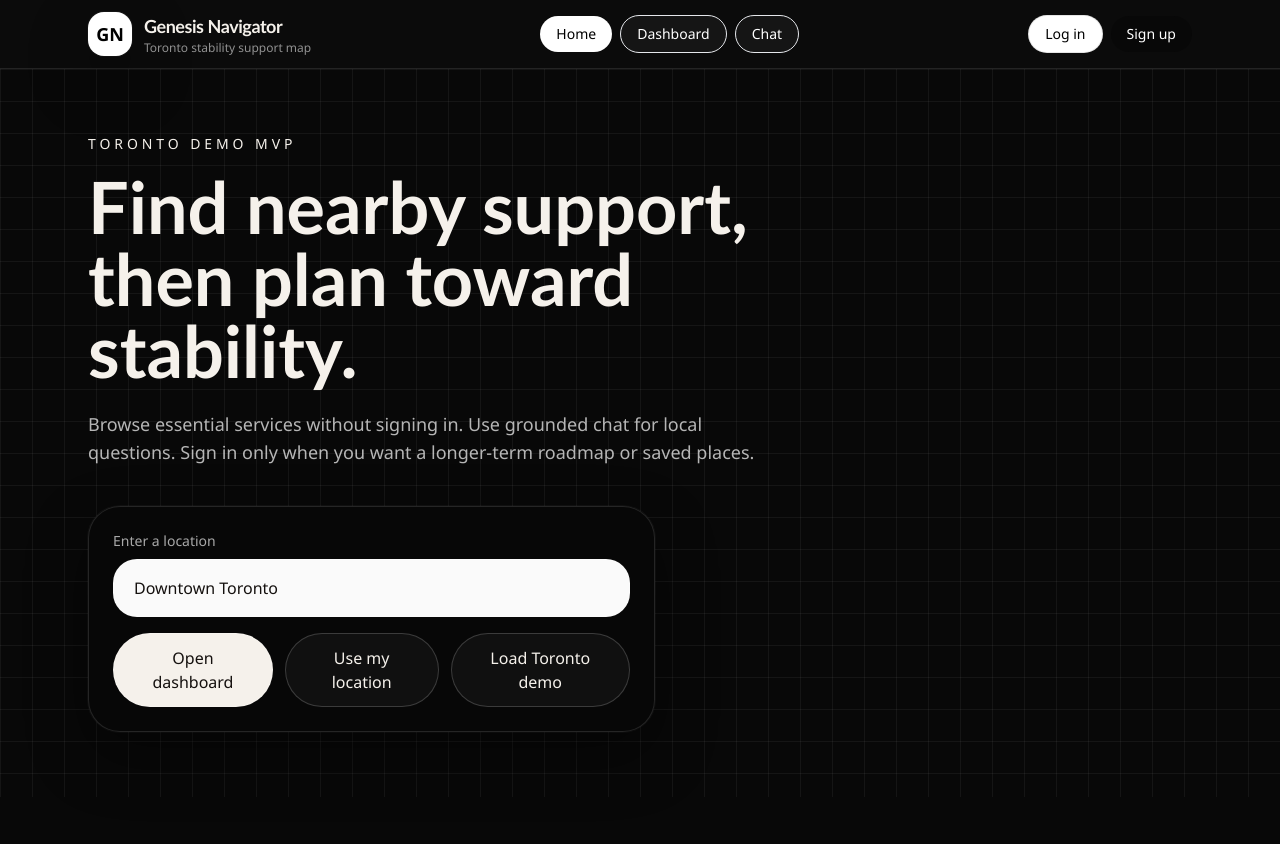
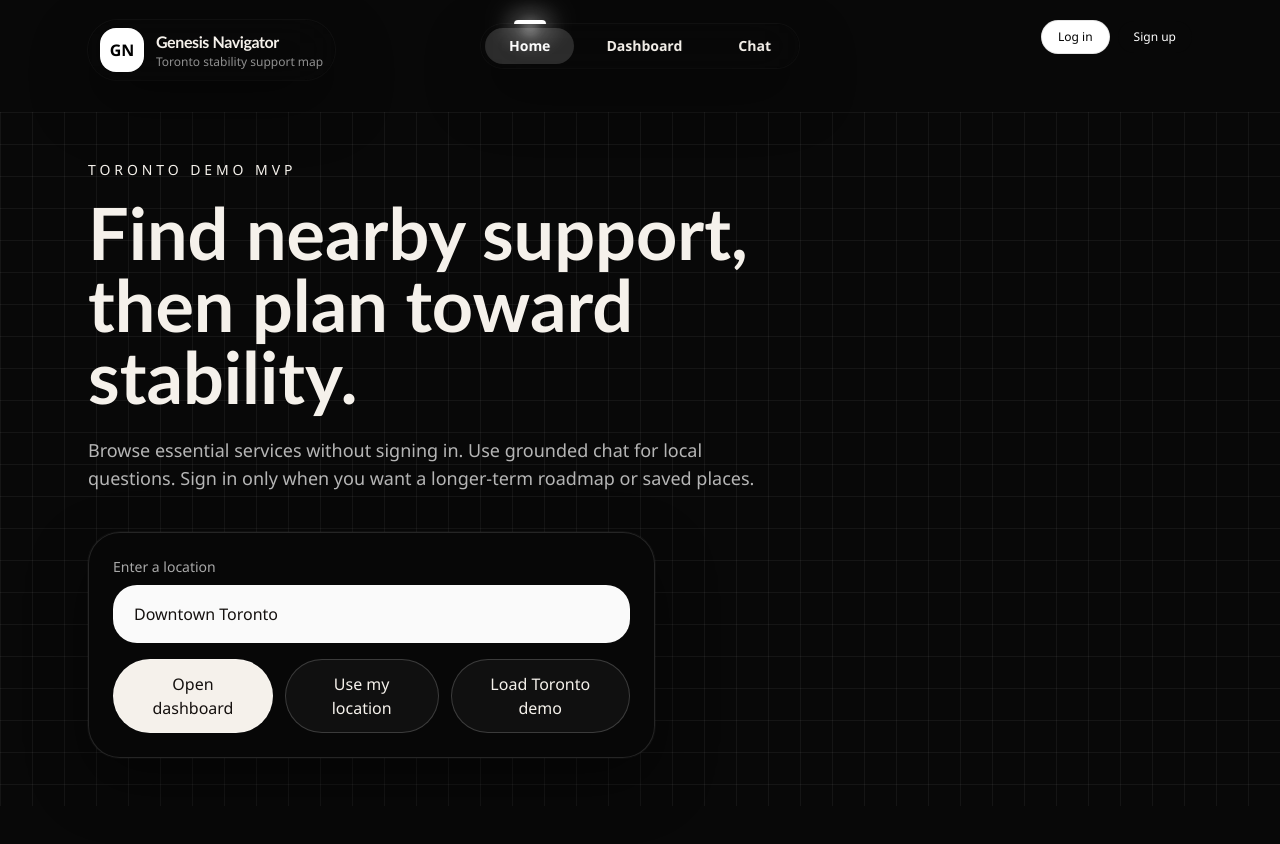
Before and after one commit to raihanCarder/genaigenesis2026, a Next.js app: page / in a window 1280 px wide. Before the commit the page ends 800 px from the top, so only its background shows below. Built offline with nearby package versions, Linux system fonts and the light colour scheme; no server answers.

Commit message:
"feat: updated navbar"

```diff
--- a/app/layout.tsx
+++ b/app/layout.tsx
@@ -15,7 +15,7 @@ export default function RootLayout({ children }: Readonly<{ children: React.Reac
         <Providers>
           <div className="min-h-screen">
             <TopNav />
-            <main>{children}</main>
+            <main className="min-h-screen pb-28 pt-24 md:pb-10 md:pt-28">{children}</main>
           </div>
         </Providers>
       </body>
--- a/app/page.tsx
+++ b/app/page.tsx
@@ -3,7 +3,7 @@ import { LocationEntry } from "@/components/location-entry";
 export default function HomePage() {
   return (
     <div className="grid-lines">
-      <section className="mx-auto flex min-h-[calc(100vh-72px)] max-w-6xl flex-col justify-center gap-10 px-4 py-12 md:px-6">
+      <section className="mx-auto flex min-h-[calc(100vh-12rem)] max-w-6xl flex-col justify-center gap-10 px-4 py-12 md:min-h-[calc(100vh-10rem)] md:px-6">
         <div className="max-w-3xl">
           <p className="text-sm uppercase tracking-[0.28em] text-white/48">
             Toronto demo MVP
--- a/components/sign-in-button.tsx
+++ b/components/sign-in-button.tsx
@@ -148,7 +148,7 @@ export function SignInButton({ compact = false }: { compact?: boolean }) {
               onClick={() => openDialog("sign-in")}
               disabled={pending}
               className={cn(
-              "rounded-full border border-black/10 bg-white px-4 py-2 text-sm font-medium text-black transition hover:bg-black/5 disabled:opacity-60",
+                "rounded-full border border-black/10 bg-white px-4 py-2 text-sm font-medium text-black transition hover:bg-[#ece7df] disabled:opacity-60",
                 compact && "px-3 py-1.5 text-xs"
               )}
             >
@@ -159,7 +159,7 @@ export function SignInButton({ compact = false }: { compact?: boolean }) {
               onClick={() => openDialog("sign-up")}
               disabled={pending}
               className={cn(
-              "rounded-full bg-ink px-4 py-2 text-sm font-medium text-white transition hover:bg-accentDark disabled:opacity-60",
+                "rounded-full bg-ink px-4 py-2 text-sm font-medium text-white transition hover:bg-white hover:text-black disabled:opacity-60",
                 compact && "px-3 py-1.5 text-xs"
               )}
             >
@@ -177,7 +177,10 @@ export function SignInButton({ compact = false }: { compact?: boolean }) {
               <div className="flex items-start justify-between gap-4">
                 <div>
                   <p className="text-xs uppercase tracking-[0.22em] text-black/45">Account</p>
-                  <h2 id="auth-dialog-title" className="mt-2 font-display text-3xl font-semibold">
+                  <h2
+                    id="auth-dialog-title"
+                    className="mt-2 font-display text-3xl font-semibold text-black"
+                  >
                     {mode === "sign-in" ? "Log in" : "Create account"}
                   </h2>
                   <p className="mt-2 text-sm text-black/65">
@@ -229,7 +232,7 @@ export function SignInButton({ compact = false }: { compact?: boolean }) {
                     autoComplete="email"
                     value={email}
                     onChange={(event) => setEmail(event.target.value)}
-                    className="rounded-2xl border border-black/10 bg-white px-4 py-3 text-sm outline-none transition focus:border-accent"
+                    className="rounded-2xl border border-black/10 bg-white px-4 py-3 text-sm text-black outline-none transition placeholder:text-black/35 focus:border-accent"
                     placeholder="you@example.com"
                     disabled={pending}
                   />
@@ -242,7 +245,7 @@ export function SignInButton({ compact = false }: { compact?: boolean }) {
                     autoComplete={mode === "sign-in" ? "current-password" : "new-password"}
                     value={password}
                     onChange={(event) => setPassword(event.target.value)}
-                    className="rounded-2xl border border-black/10 bg-white px-4 py-3 text-sm outline-none transition focus:border-accent"
+                    className="rounded-2xl border border-black/10 bg-white px-4 py-3 text-sm text-black outline-none transition placeholder:text-black/35 focus:border-accent"
                     placeholder="At least 6 characters"
                     disabled={pending}
                   />
@@ -256,7 +259,7 @@ export function SignInButton({ compact = false }: { compact?: boolean }) {
                       autoComplete="new-password"
                       value={confirmPassword}
                       onChange={(event) => setConfirmPassword(event.target.value)}
-                      className="rounded-2xl border border-black/10 bg-white px-4 py-3 text-sm outline-none transition focus:border-accent"
+                      className="rounded-2xl border border-black/10 bg-white px-4 py-3 text-sm text-black outline-none transition placeholder:text-black/35 focus:border-accent"
                       placeholder="Repeat your password"
                       disabled={pending}
                     />
--- a/components/top-nav.tsx
+++ b/components/top-nav.tsx
@@ -1,57 +1,56 @@
 "use client";
 
 import Link from "next/link";
-import { usePathname } from "next/navigation";
+import {
+  Heart,
+  House,
+  LayoutDashboard,
+  Map,
+  MessageSquareText
+} from "lucide-react";
 import { SignInButton } from "@/components/sign-in-button";
-import { cn } from "@/lib/utils";
+import { NavBar } from "@/components/ui/tubelight-navbar";
 import { useAppStore } from "@/store/app-store";
 
-const publicLinks = [
-  { href: "/", label: "Home" },
-  { href: "/dashboard", label: "Dashboard" },
-  { href: "/chat", label: "Chat" }
+const publicItems = [
+  { name: "Home", url: "/", icon: House },
+  { name: "Dashboard", url: "/dashboard", icon: LayoutDashboard },
+  { name: "Chat", url: "/chat", icon: MessageSquareText }
 ];
 
-const privateLinks = [
-  { href: "/plan", label: "Plan" },
-  { href: "/saved", label: "Saved" }
+const privateItems = [
+  { name: "Plan", url: "/plan", icon: Map },
+  { name: "Saved", url: "/saved", icon: Heart }
 ];
 
 export function TopNav() {
-  const pathname = usePathname();
   const user = useAppStore((state) => state.user);
-  const links = user ? [...publicLinks, ...privateLinks] : publicLinks;
+  const items = user ? [...publicItems, ...privateItems] : publicItems;
 
   return (
-    <header className="sticky top-0 z-40 border-b border-white/10 bg-[#0b0b0b]">
-      <div className="mx-auto flex max-w-6xl items-center justify-between gap-4 px-4 py-3 md:px-6">
-        <Link href="/" className="flex items-center gap-3">
-          <div className="grid h-11 w-11 place-items-center rounded-2xl bg-white text-lg font-bold text-black shadow-card">
-            GN
+    <>
+      <div className="fixed inset-x-0 top-0 z-40">
+        <div className="mx-auto flex max-w-6xl items-start justify-between gap-4 px-4 pt-4 md:px-6 md:pt-5">
+          <Link
+            href="/"
+            className="flex items-center gap-3 rounded-full bg-[#0b0b0b]/88 px-3 py-2 shadow-card backdrop-blur-xl transition"
+          >
+            <div className="grid h-10 w-10 place-items-center rounded-2xl bg-white text-sm font-bold text-black md:h-11 md:w-11 md:text-base">
+              GN
+            </div>
+            <div className="hidden lg:block">
+              <div className="font-display text-base font-semibold tracking-tight">
+                Genesis Navigator
+              </div>
+              <div className="text-xs text-white/55">Toronto stability support map</div>
+            </div>
+          </Link>
+          <div className="shrink-0">
+            <SignInButton compact />
           </div>
-          <div>
-            <div className="font-display text-lg font-semibold tracking-tight">Genesis Navigator</div>
-            <div className="text-xs text-white/55">Toronto stability support map</div>
-          </div>
-        </Link>
-        <nav className="hidden items-center gap-2 md:flex">
-          {links.map((link) => (
-            <Link
-              key={link.href}
-              href={link.href}
-              className={cn(
-                "rounded-full px-4 py-2 text-sm transition",
-                pathname === link.href
-                  ? "bg-white text-black"
-                  : "border border-white/12 bg-white/[0.04] text-white hover:bg-white/[0.1]"
-              )}
-            >
-              {link.label}
-            </Link>
-          ))}
-        </nav>
-        <SignInButton />
+        </div>
       </div>
-    </header>
+      <NavBar items={items} />
+    </>
   );
 }
--- /dev/null
+++ b/components/ui/tubelight-navbar.tsx
@@ -0,0 +1,112 @@
+"use client";
+
+import React, { useEffect, useState } from "react";
+import { motion } from "framer-motion";
+import Link from "next/link";
+import { usePathname } from "next/navigation";
+import type { LucideIcon } from "lucide-react";
+import { cn } from "@/lib/utils";
+
+export interface NavItem {
+  name: string;
+  url: string;
+  icon: LucideIcon;
+}
+
+interface NavBarProps {
+  items: NavItem[];
+  className?: string;
+}
+
+function getActiveItem(items: NavItem[], pathname: string) {
+  if (!items.length) {
+    return null;
+  }
+
+  if (pathname.startsWith("/services/")) {
+    return items.find((item) => item.url === "/dashboard") ?? null;
+  }
+
+  return (
+    items.find((item) => item.url === pathname) ??
+    items.find((item) => item.url !== "/" && pathname.startsWith(`${item.url}/`)) ??
+    (pathname === "/" ? items.find((item) => item.url === "/") ?? null : null)
+  );
+}
+
+export function NavBar({ items, className }: NavBarProps) {
+  const pathname = usePathname();
+  const [activeTab, setActiveTab] = useState(items[0]?.name ?? "");
+  const [isMobile, setIsMobile] = useState(false);
+
+  useEffect(() => {
+    const activeItem = getActiveItem(items, pathname);
+    setActiveTab(activeItem?.name ?? items[0]?.name ?? "");
+  }, [items, pathname]);
+
+  useEffect(() => {
+    const handleResize = () => {
+      setIsMobile(window.innerWidth < 768);
+    };
+
+    handleResize();
+    window.addEventListener("resize", handleResize);
+    return () => window.removeEventListener("resize", handleResize);
+  }, []);
+
+  if (!items.length) {
+    return null;
+  }
+
+  return (
+    <div
+      className={cn(
+        "fixed bottom-0 left-1/2 z-50 w-max -translate-x-1/2 pb-6 md:bottom-auto md:top-0 md:pb-0 md:pt-6",
+        className
+      )}
+    >
+      <div className="flex items-center gap-2 rounded-full bg-[#0b0b0b]/88 p-1 shadow-card backdrop-blur-xl">
+        {items.map((item) => {
+          const Icon = item.icon;
+          const isActive = activeTab === item.name;
+
+          return (
+            <Link
+              key={item.name}
+              href={item.url}
+              onClick={() => setActiveTab(item.name)}
+              aria-label={item.name}
+              title={item.name}
+              className={cn(
+                "relative flex min-w-[3.25rem] items-center justify-center rounded-full px-4 py-2 text-sm font-semibold transition-colors md:min-w-0 md:px-6",
+                isActive
+                  ? "bg-white/[0.08] text-white"
+                  : "text-white/72 hover:text-white"
+              )}
+            >
+              {isMobile ? <Icon size={18} strokeWidth={2.5} /> : <span>{item.name}</span>}
+              {isActive ? (
+                <motion.div
+                  layoutId="lamp"
+                  className="absolute inset-0 -z-10 rounded-full bg-white/[0.08]"
+                  initial={false}
+                  transition={{
+                    type: "spring",
+                    stiffness: 300,
+                    damping: 30
+                  }}
+                >
+                  <div className="absolute -top-2 left-1/2 h-1 w-8 -translate-x-1/2 rounded-t-full bg-white">
+                    <div className="absolute -left-2 -top-2 h-6 w-12 rounded-full bg-white/20 blur-md" />
+                    <div className="absolute -top-1 h-6 w-8 rounded-full bg-white/20 blur-md" />
+                    <div className="absolute left-2 top-0 h-4 w-4 rounded-full bg-white/20 blur-sm" />
+                  </div>
+                </motion.div>
+              ) : null}
+            </Link>
+          );
+        })}
+      </div>
+    </div>
+  );
+}
--- a/package.json
+++ b/package.json
@@ -12,6 +12,9 @@
   "dependencies": {
     "@supabase/ssr": "^0.7.0",
     "@supabase/supabase-js": "^2.57.4",
+    "cobe": "^0.6.5",
+    "framer-motion": "^12.36.0",
+    "lucide-react": "^0.577.0",
     "next": "^15.0.0",
     "react": "^19.0.0",
     "react-dom": "^19.0.0",
```
Also changed, not shown: 1 other file (tests, documents, lock files or other folders). Lines whose indentation alone changed are shown as unchanged.
